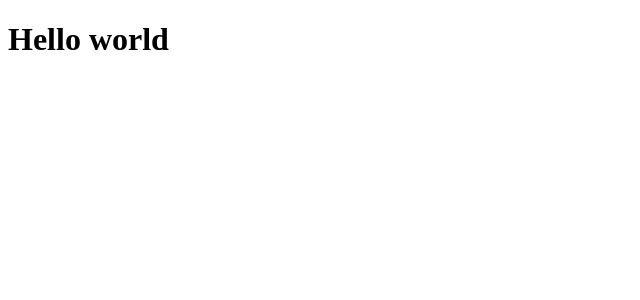
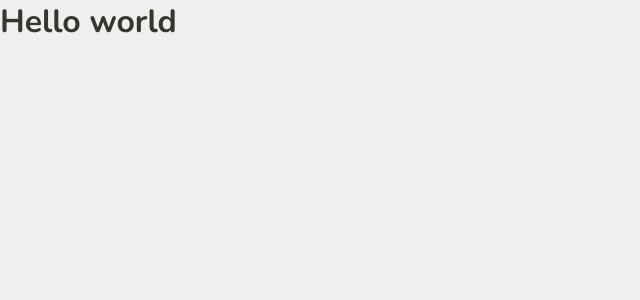
Before and after one commit to emachipana/form-app, a React (Create React App) app: page / in a window 1280 px wide. Shown: the top 300 px of the page, without its empty margins (0-640 px from the left). Built offline with nearby package versions, Linux system fonts and the light colour scheme.

Commit message:
ADD: global styles

```diff
--- a/package.json
+++ b/package.json
@@ -3,6 +3,8 @@
   "version": "0.1.0",
   "private": true,
   "dependencies": {
+    "@emotion/react": "^11.13.3",
+    "@emotion/styled": "^11.13.0",
     "@testing-library/jest-dom": "^5.17.0",
     "@testing-library/react": "^13.4.0",
     "@testing-library/user-event": "^13.5.0",
--- a/src/index.js
+++ b/src/index.js
@@ -1,10 +1,13 @@
 import React from 'react';
 import ReactDOM from 'react-dom/client';
 import App from './App';
+import { Global } from '@emotion/react';
+import { RESET } from './styles/reset';
 
 const root = ReactDOM.createRoot(document.getElementById('root'));
 root.render(
   <React.StrictMode>
+    <Global styles={RESET} />
     <App />
   </React.StrictMode>
 );
--- /dev/null
+++ b/src/styles/colors.js
@@ -0,0 +1,4 @@
+export const COLORS = {
+  gray: "#37352F",
+  grayLight: "#EFEFED"
+}
--- /dev/null
+++ b/src/styles/font.js
@@ -0,0 +1,3 @@
+export const FONT = {
+  primary: "'Nunito', sans-serif"
+}
--- /dev/null
+++ b/src/styles/reset.js
@@ -0,0 +1,20 @@
+import { css } from "@emotion/react";
+import { FONT } from "./font";
+import { COLORS } from "./colors";
+
+export const RESET = css`
+  @import url('https://fonts.googleapis.com/css2?family=Nunito:ital,wght@0,200..1000;1,200..1000&display=swap');
+
+  * {
+    padding: 0;
+    margin: 0;
+    box-sizing: border-box;
+  }
+
+  body {
+    font-family: ${FONT.primary};
+    font-size: 1rem;
+    color: ${COLORS.gray};
+    background-color: ${COLORS.grayLight};
+  }
+`;
```
Also changed, not shown: 1 other file (tests, documents, lock files or other folders).
